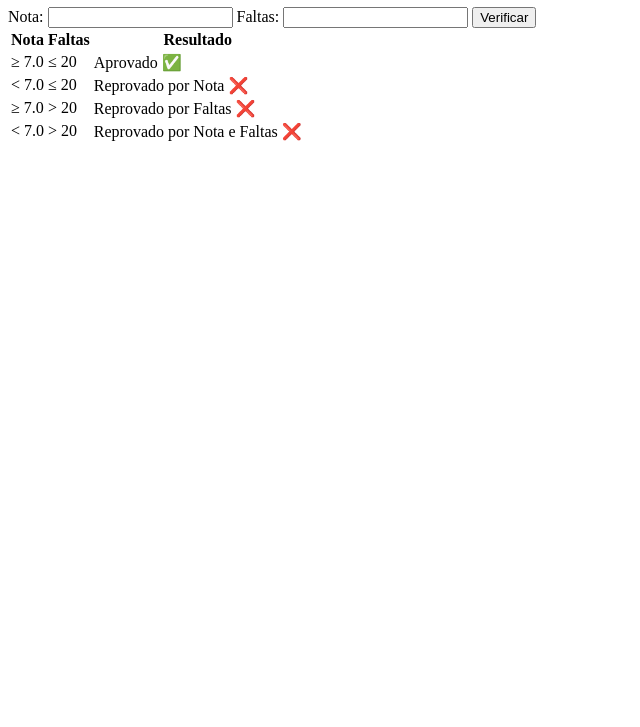
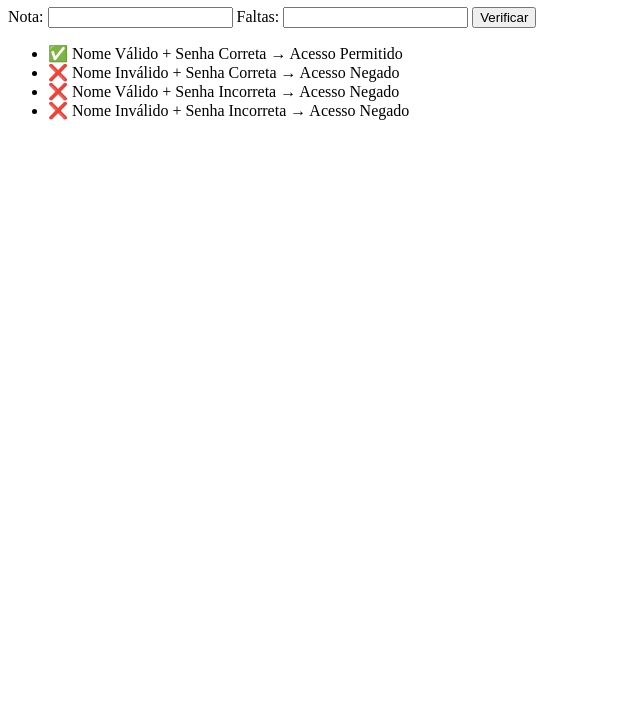
Before and after one commit to BrenoNRodrigues/Nota-aprovado-reprovado, a plain HTML site: page index.html in a window 1280 px wide. Shown: the part 73-800 px from the top of the page, without its empty margins (0-640 px from the left). Drawn offline with Linux system fonts and the light colour scheme; files whose address does not match are found by name.

Commit message:
Update index.html

```diff
--- a/index.html
+++ b/index.html
@@ -21,36 +21,11 @@
 
         <div class="resultado" id="resultado"></div>
 
-        <table>
-          <thead>
-            <tr>
-              <th>Nota</th>
-              <th>Faltas</th>
-              <th>Resultado</th>
-            </tr>
-          </thead>
-          <tbody>
-            <tr class="aprovado">
-              <td>≥ 7.0</td>
-              <td>≤ 20</td>
-              <td>Aprovado ✅</td>
-            </tr>
-            <tr class="reprovado">
-              <td>&lt; 7.0</td>
-              <td>≤ 20</td>
-              <td>Reprovado por Nota ❌</td>
-            </tr>
-            <tr class="reprovado">
-              <td>≥ 7.0</td>
-              <td>&gt; 20</td>
-              <td>Reprovado por Faltas ❌</td>
-            </tr>
-            <tr class="reprovado">
-              <td>&lt; 7.0</td>
-              <td>&gt; 20</td>
-              <td>Reprovado por Nota e Faltas ❌</td>
-            </tr>
-          </tbody>
-        </table>
+       <ul>
+    <li class="permitido">✅ Nome Válido + Senha Correta → Acesso Permitido</li>
+    <li class="negado">❌ Nome Inválido + Senha Correta → Acesso Negado</li>
+    <li class="negado">❌ Nome Válido + Senha Incorreta → Acesso Negado</li>
+    <li class="negado">❌ Nome Inválido + Senha Incorreta → Acesso Negado</li>
+  </ul>
 </body>
 </html>
```
